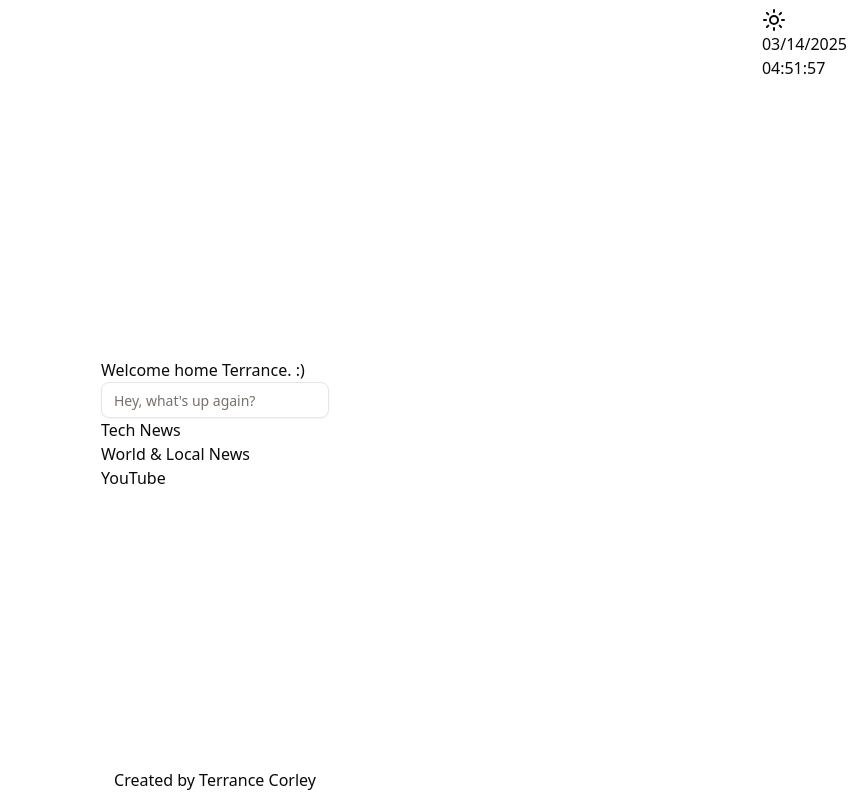
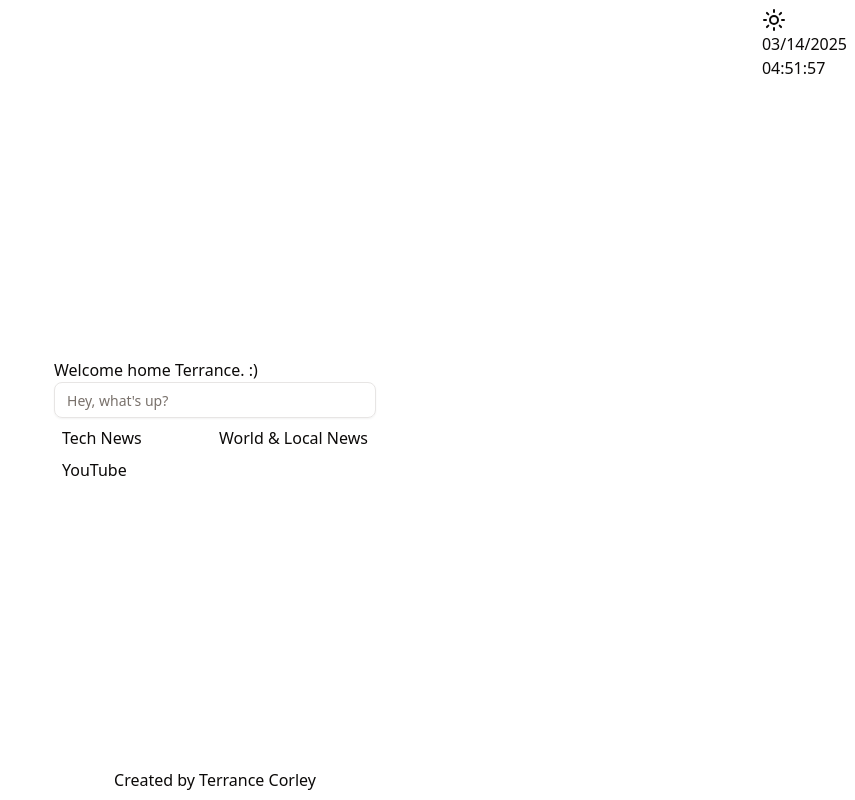
Before and after one commit to terrancecorley/homebase, a Next.js app: page / in a window 1280 px wide. Shown: the whole page, without its empty margins (425-1280 px from the left). Built offline with nearby package versions, Linux system fonts and the light colour scheme; no server answers.

Commit message:
added links, added youtube page

```diff
--- a/app/page.tsx
+++ b/app/page.tsx
@@ -3,6 +3,7 @@
 import { Input } from "@/components/ui/input";
 import { Sun } from "lucide-react";
 import { useState, useEffect } from "react";
+import Link from "next/link";
 
 type WeatherCurrent = {
     temperature_2m: number;
@@ -79,7 +80,7 @@ export default function Home() {
                     <h1>Welcome home Terrance. :)</h1>
                     <Input
                         type="search"
-                        placeholder="Hey, what's up again?"
+                        placeholder="Hey, what's up?"
                         onKeyDownCapture={(e) => {
                             if (e.key === "Enter") {
                                 window.location.href = `https://duckduckgo.com/?q=${(e.target as HTMLInputElement).value}`;
@@ -88,10 +89,16 @@ export default function Home() {
                     />
 
                     <div>
-                        <ul>
-                            <li>Tech News</li>
-                            <li>World & Local News</li>
-                            <li>YouTube</li>
+                        <ul className="grid grid-cols-2 gap-2 m-2">
+                            <li>
+                                <Link href="/tech-news">Tech News</Link>
+                            </li>
+                            <li>
+                                <Link href="/news">World & Local News</Link>
+                            </li>
+                            <li>
+                                <Link href="/youtube">YouTube</Link>
+                            </li>
                         </ul>
                     </div>
                 </div>
--- /dev/null
+++ b/app/youtube/page.tsx
@@ -0,0 +1,3 @@
+export default function YouTubePage() {
+    return <div>youtube page</div>;
+}
```
